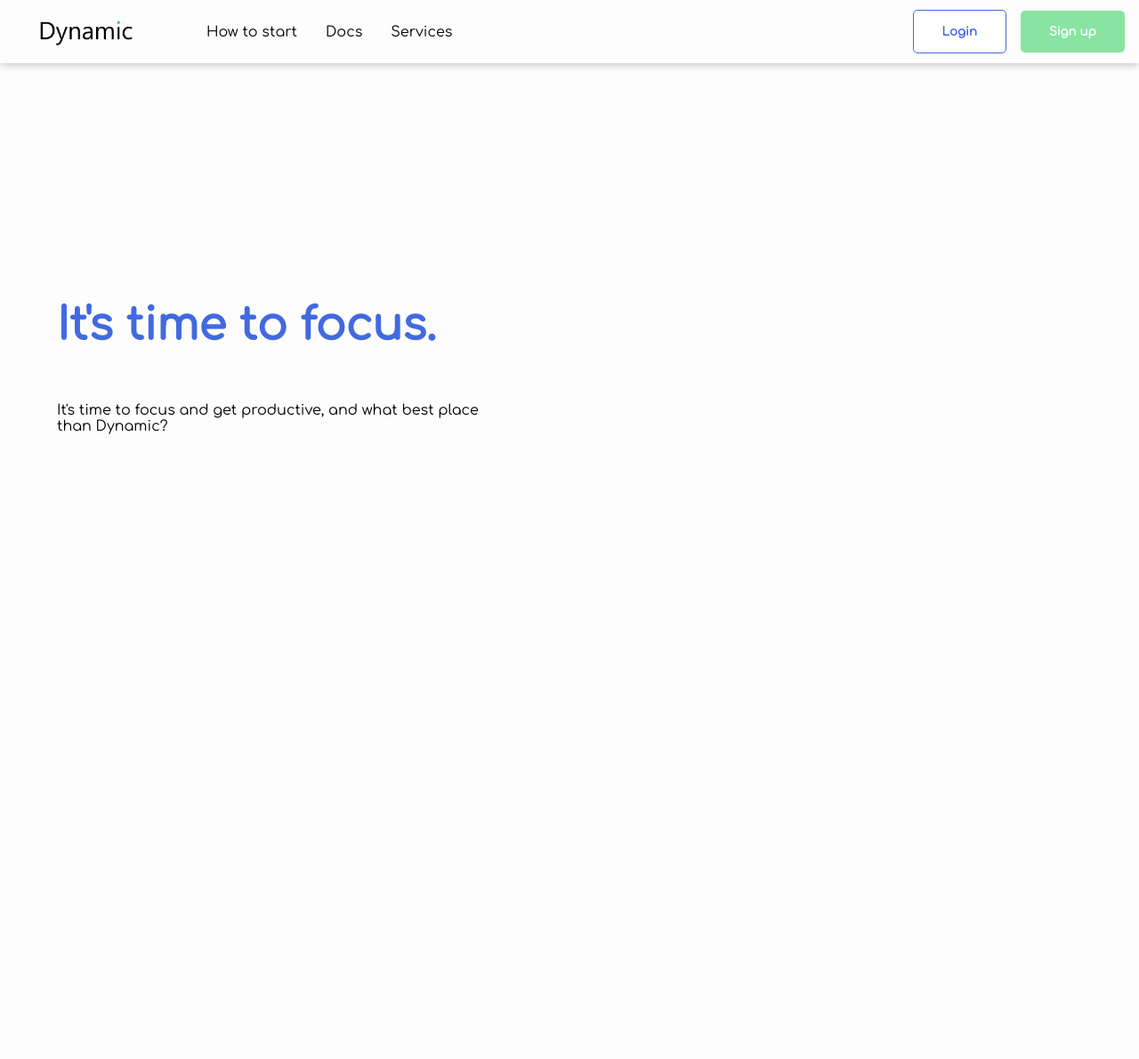
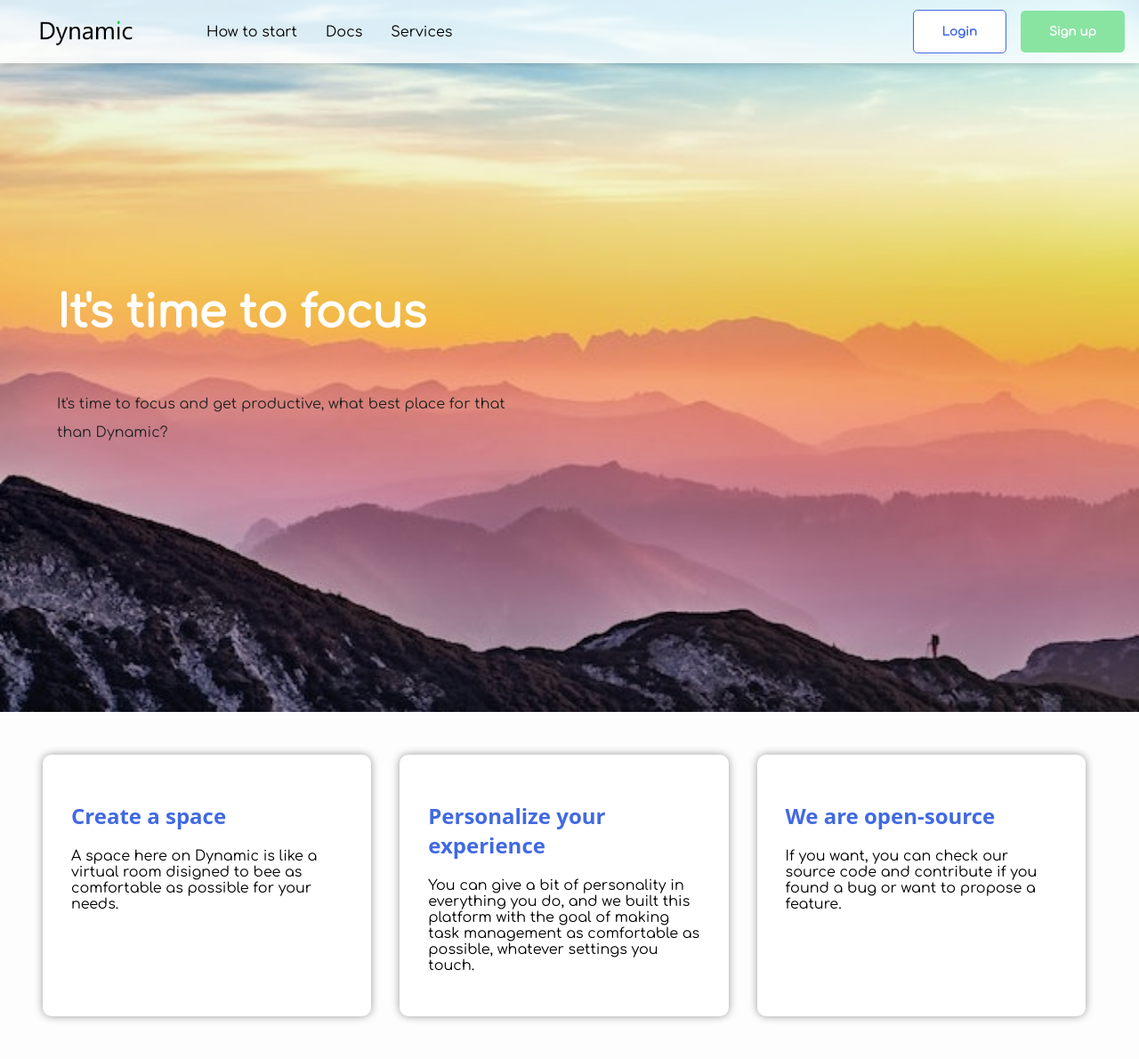
Before and after one commit to roysmanfo/Dynamic, a Django app: page / in a window 1280 px wide. Shown: the whole page at 89% size. Before the commit the page ends 800 px from the top, so only its background shows below. Run offline with Django 4.2, Linux system fonts and the light colour scheme.

Commit message:
[Mod] New section for cards

```diff
--- a/src/index/static/index/css/main.css
+++ b/src/index/static/index/css/main.css
@@ -1,5 +1,5 @@
 @import url('https://fonts.googleapis.com/css2?family=Comfortaa&display=swap');
-
+/* General style rules */
 body,html{
     min-height: 100vh;
     margin: 0;
@@ -11,9 +11,11 @@ body{
 nav{
     display: flex;
     justify-content: space-between;
-    box-shadow: 0 0 10px #aaa;
+    box-shadow: 0 0 10px #0004;
     position: fixed;
     width: 100vw;
+    background-color: #fffc;
+    backdrop-filter: blur(1px);
 }
 
 .logo{
@@ -43,11 +45,17 @@ nav button{border-radius: 5px;
 .sign-in{background: #89e4a2;color: #fff;}
 .sign-in:hover{background: #50d172;}
 
-
+/* Hero */
 
 .hero{
     height: 100vh;
     display: flex;
+}
+.hero .bg{
+    position: absolute;
+    z-index: -1;
+    height: 100%;
+    width: 100%;
 }
 .hero>section{
     width: 50%;
@@ -59,5 +67,19 @@ nav button{border-radius: 5px;
 
 .hero-caption h1{
     font-size: 50px;
-    color: #4169e1;
+    color: #fff;
 }
+.hero-caption p{line-height: 2;color: #222;}
+
+/* Cards */
+
+.card-container{display: flex;padding: 2rem;}
+.card{
+    box-shadow: 0 0 10px #999;
+    padding: 2rem;
+    margin: 1rem;
+    border-radius: 10px;
+    width: calc(33% - 6rem);
+    background: #fff;
+}
+.card h1{color: #4169e1;font-family: system-ui;}
--- a/src/index/templates/index.html
+++ b/src/index/templates/index.html
@@ -24,15 +24,41 @@
         </div>
     </nav>
     <header class="hero">
+        <img src="{% static 'index/img/hero_bg.jpg' %}" alt="colorfull background" class="bg">
         <section class="hero-caption">
-            <h1>It's time to focus.</h1>
+            <h1>It's time to focus</h1>
             <p>
-                It's time to focus and get productive, and what best place than Dynamic?
+                It's time to focus and get productive, what best place for that than Dynamic?
             </p>
         </section>
         <section class="hero-media">
-
+            <!-- Here goes an image or a gif of a task being used -->
         </section>
     </header>
+    <main>
+        <section class="card-container">
+            <div class="card">
+                <h1>Create a space</h1>
+                <p>
+                    A space here on Dynamic is like a virtual room disigned to bee as comfortable
+                    as possible for your needs.
+                </p>
+            </div>
+            <div class="card">
+                <h1>Personalize your experience</h1>
+                <p>
+                    You can give a bit of personality in everything you do, and we built this platform
+                    with the goal of making task management as comfortable as possible, whatever settings you touch.
+                </p>
+            </div>
+            <div class="card">
+                <h1>We are open-source</h1>
+                <p>
+                    If you want, you can check our source code and contribute if you found a bug or want
+                    to propose a feature.
+                </p>
+            </div>
+        </section>
+    </main>
 </body>
 </html>
```
Also changed, not shown: src/index/static/index/img/hero_bg.jpg (added).
